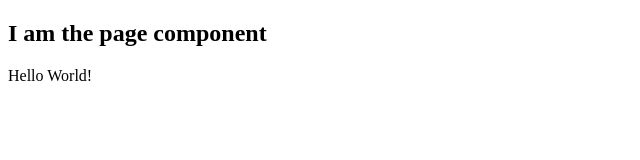
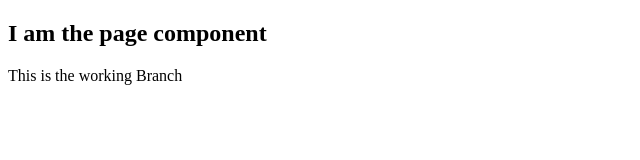
Before and after one commit to DaneCecchelli/E-Commerce-FE, a Next.js app: page / in a window 1280 px wide. Shown: the top 160 px of the page, without its empty margins (0-640 px from the left). Built offline with nearby package versions, Linux system fonts and the light colour scheme.

Commit message:
First commit on the working branch

```diff
--- a/pages/index.js
+++ b/pages/index.js
@@ -1,7 +1,7 @@
 export default function IndexPage() {
   return (
     <div>
-      <p>Hello World!</p>
+      <p>This is the working Branch</p>
     </div>
   );
 }
```
